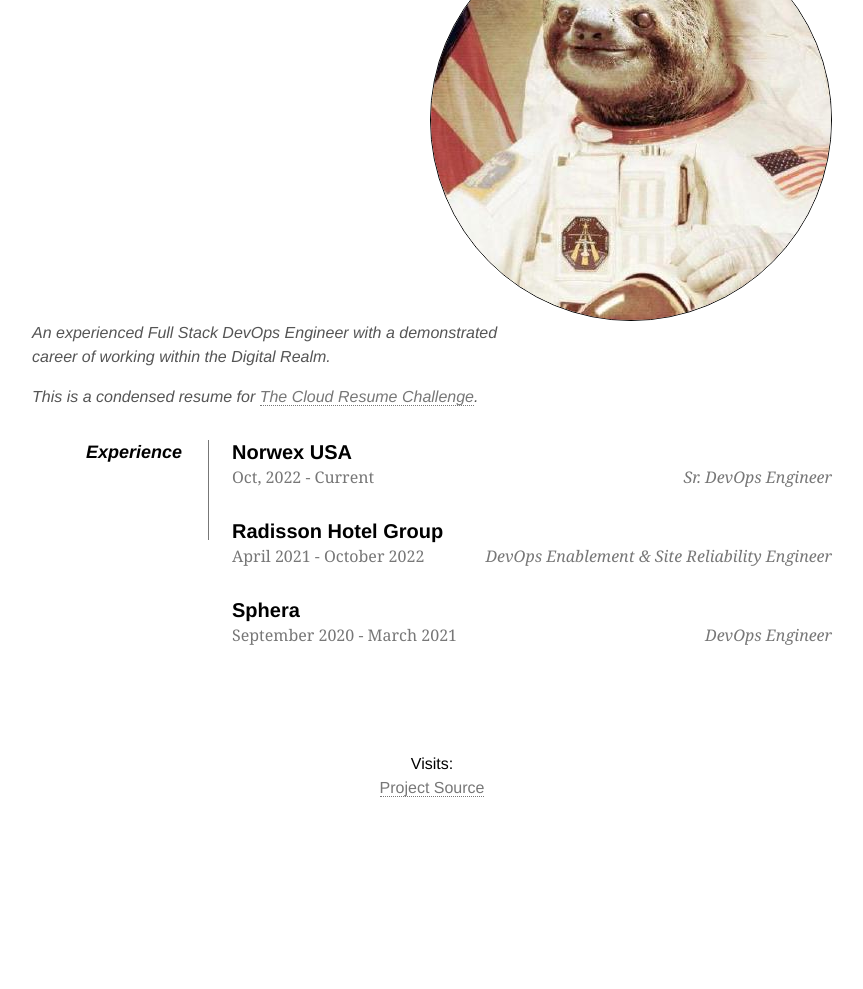
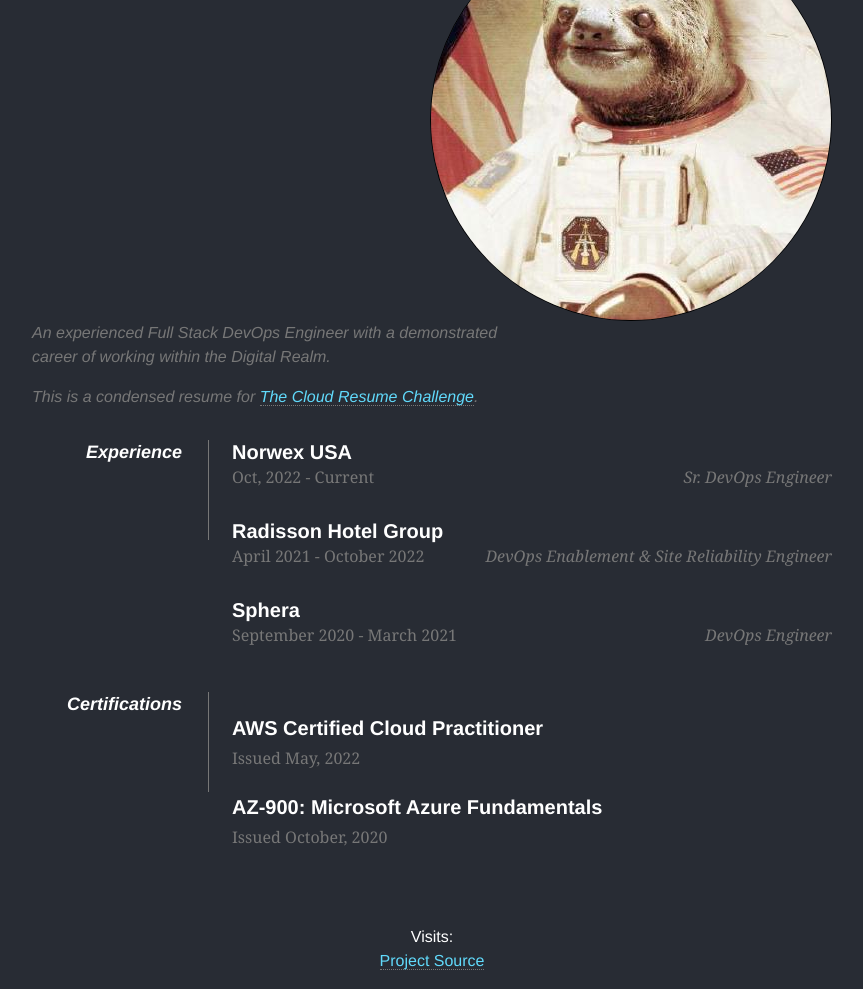
Before and after one commit to adamdubey/cloudresumechallenge, a plain HTML site: page frontend/index.html in a window 1280 px wide. Shown: the part 91-1080 px from the top of the page, without its empty margins (208-1071 px from the left). Before the commit the page ends 907 px from the top, so only its background shows below. Drawn offline with nearby package versions, Linux system fonts and the light colour scheme; no server answers.

Commit message:
[AD] Refactoring frontend

```diff
--- a/frontend/index.html
+++ b/frontend/index.html
@@ -41,6 +41,16 @@
           </dd>
 
           <dd class="clear"></dd>
+
+          <dt>Certifications</dt>
+          <dd>
+            <h2><br />AWS Certified Cloud Practitioner</h2>
+            <span class="date">Issued May, 2022</span>
+
+            <h2><br />AZ-900: Microsoft Azure Fundamentals</h2>
+            <span class="date">Issued October, 2020</span>
+
+            <dd class="clear"></dd>
         </dl>
       </main>
     </div>
--- a/frontend/styles/styles.css
+++ b/frontend/styles/styles.css
@@ -1,6 +1,8 @@
 * {
     margin: 0;
     padding: 0;
+    background-color: #282c34;
+    color: white;
 }
 
 body {
@@ -44,14 +46,14 @@
 }
 
 a {
-    color: #777;
+    color: #61dafb;
     text-decoration: none;
     border-bottom: 1px dotted #777;
 }
 
 a:hover {
     border-bottom-style: solid;
-    color: black;
+    color: #DAFB61;
 }
 
 ul {
@@ -66,7 +68,7 @@
 #objective p {
     font-family: Helvetica, Serif;
     font-style: italic;
-    color: #555;
+    color: #777;
 }
 
 dt {
@@ -96,7 +98,6 @@
     text-align: center;
 }
 
-
 .title {
     position: absolute;
     bottom: 0;
```
